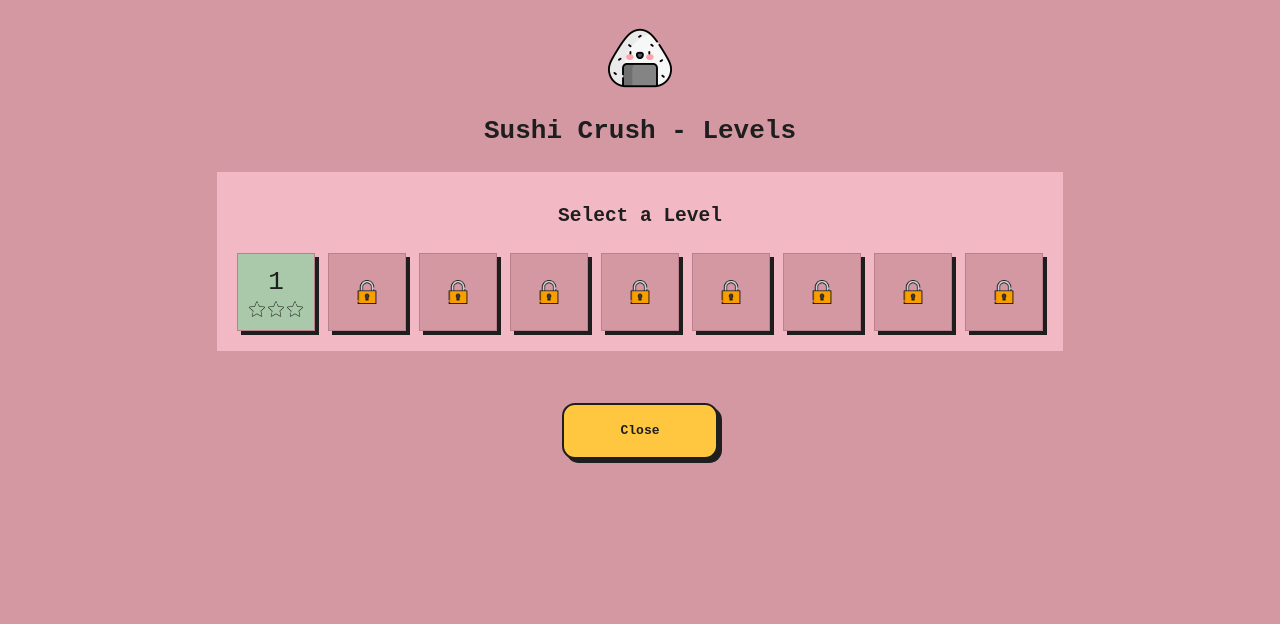
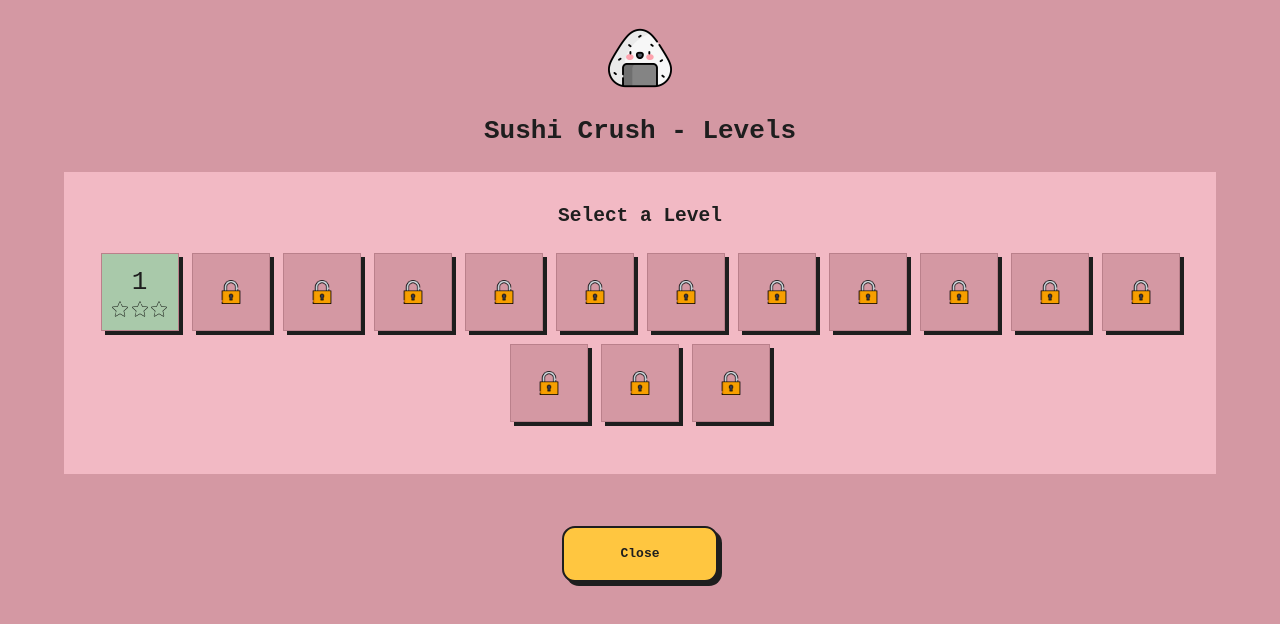
Before and after one commit to softwarenacho/sushi-crush, a Next.js app: page /levels in a window 1280 px wide. Shown: the top 624 px of the page. Built offline with nearby package versions, Linux system fonts and the light colour scheme.

Commit message:
next level function and revamped won

```diff
--- a/app/_components/Board.tsx
+++ b/app/_components/Board.tsx
@@ -27,10 +27,12 @@ const Board = ({
   size = 10,
   figures = ['onigiri', 'maki', 'nigiri', 'noodle', 'rice', 'temaki'],
   goal,
+  next,
 }: {
   close: () => void;
   size?: number;
   figures?: string[];
+  next?: () => void;
   goal?: {
     level: number;
     time?: number;
@@ -354,7 +356,6 @@ const Board = ({
     <div className={styles.game}>
       {goal && (
         <div className={styles.goals}>
-          <h2>Goals</h2>
           <div className={styles.scores}>
             <p>
               Score <b>{goal.score}</b> points to win
@@ -367,8 +368,20 @@ const Board = ({
                   width={16}
                   height={16}
                 />
+                <Image
+                  src='/icons/star-fill.png'
+                  alt='Star Full'
+                  width={16}
+                  height={16}
+                />
+                <Image
+                  src='/icons/star-fill.png'
+                  alt='Star Full'
+                  width={16}
+                  height={16}
+                />
               </span>
-              <b>{goal.stars[1].moves}</b> moves
+              <b>{goal.stars[3].moves}</b> moves
             </p>
             <p>
               <span className={styles.stars}>
@@ -395,26 +408,14 @@ const Board = ({
                   width={16}
                   height={16}
                 />
-                <Image
-                  src='/icons/star-fill.png'
-                  alt='Star Full'
-                  width={16}
-                  height={16}
-                />
-                <Image
-                  src='/icons/star-fill.png'
-                  alt='Star Full'
-                  width={16}
-                  height={16}
-                />
               </span>
-              <b>{goal.stars[3].moves}</b> moves
+              <b>{goal.stars[1].moves}</b> moves
             </p>
           </div>
         </div>
       )}
       <div
-        className={`${styles.board} ${gameOver ? styles.win : ''}`}
+        className={`${styles.board} ${gameOver ? styles.wi : ''}`}
         style={{
           gridTemplateColumns: `repeat(${size}, 3rem)`,
           gridTemplateRows: `repeat(${size}, 3rem)`,
@@ -513,8 +514,7 @@ const Board = ({
         ))}
       </div>
       {won && (
-        <>
-          <h2 className={styles.won}>Level {won.level} Completed!</h2>
+        <div className={styles.won}>
           <div className={styles.stars}>
             {[1, 2, 3].map((n) => {
               if (n <= won.stars) {
@@ -523,8 +523,8 @@ const Board = ({
                     key={`Level ${won.level} Star ${n}`}
                     src='/icons/star-fill.png'
                     alt='Star Full'
-                    width={16}
-                    height={16}
+                    width={32}
+                    height={32}
                   />
                 );
               } else {
@@ -533,14 +533,24 @@ const Board = ({
                     key={`Level ${won.level} Star ${n}`}
                     src='/icons/star-empty.png'
                     alt='Star Empty'
-                    width={16}
-                    height={16}
+                    width={32}
+                    height={32}
                   />
                 );
               }
             })}
           </div>
-        </>
+          <h2>Level {won.level} Completed!</h2>
+          {/* Add win class for super cool effect */}
+          <div className={styles.win}>
+            <button
+              className={`${styles.generate} ${styles.next}`}
+              onClick={() => next && next()}
+            >
+              Next Level
+            </button>
+          </div>
+        </div>
       )}
       {score > 0 && (
         <div className={styles.score}>
--- a/app/_components/LevelSelector.tsx
+++ b/app/_components/LevelSelector.tsx
@@ -12,7 +12,6 @@ export interface Star {
 
 export interface Level {
   level: number;
-  stars: number;
   figures?: string[];
   size: number;
   goal?: {
--- a/app/_styles/Board.module.scss
+++ b/app/_styles/Board.module.scss
@@ -10,9 +10,6 @@
 .scores {
   @include flex-center;
   flex-direction: column;
-  h2 {
-    margin-bottom: 1rem;
-  }
   p {
     @include flex-center;
   }
@@ -57,11 +54,10 @@
 }
 
 .cell {
+  @include flex-center;
   width: $cell-size;
   height: $cell-size;
-  @include flex-center;
   border: 1px dashed $pink-5;
-  font-size: 20px;
   cursor: pointer;
   background-color: $white;
   @include transition(all);
@@ -101,12 +97,29 @@
 }
 
 .won {
-  margin-top: 3rem;
-  margin-bottom: 2rem;
-  text-align: center;
-  color: transparent;
-  transition: color;
-  animation: text-glow 2s ease-in-out infinite;
+  @include flex-center;
+  flex-direction: column;
+  margin-top: 1rem;
+  margin-bottom: 1rem;
+  h2 {
+    text-align: center;
+    color: transparent;
+    transition: color;
+    animation: text-glow 2s ease-in-out infinite;
+    margin-top: 1rem;
+  }
+  .stars {
+    gap: 0.5rem;
+    img {
+      animation: shake 5s ease infinite;
+    }
+  }
+  .next {
+    background-color: $green;
+    &:hover {
+      background-color: $blue;
+    }
+  }
 }
 
 .win {
--- a/app/_styles/Infinite.module.scss
+++ b/app/_styles/Infinite.module.scss
@@ -6,6 +6,5 @@
   flex-direction: column;
   padding: 2rem;
   gap: 2rem;
-  height: 100vh;
-  overflow: scroll;
+  @include layout;
 }
--- a/app/_styles/LevelSelector.module.scss
+++ b/app/_styles/LevelSelector.module.scss
@@ -4,6 +4,7 @@
   padding: 20px;
   background-color: $pink-5;
   max-width: 90vw;
+  padding-bottom: 4rem;
   h2 {
     text-align: center;
     margin-top: 1rem;
--- a/app/_styles/Levels.module.scss
+++ b/app/_styles/Levels.module.scss
@@ -6,8 +6,7 @@
   flex-direction: column;
   padding: 2rem;
   gap: 2rem;
-  height: 100vh;
-  overflow: scroll;
+  @include layout;
 }
 
 .button {
--- a/app/_styles/_variables.scss
+++ b/app/_styles/_variables.scss
@@ -9,10 +9,16 @@ $pink-5: #f2b9c4;
 $red: #ff4775;
 $yellow: #ffc640;
 $white: white;
-$cell-size: 40px;
 $transition-duration: 0.5s;
 $bg: rgba(0, 0, 0, 0.7);
 $cell-size: 3rem;
+
+@mixin layout {
+  height: 100vh;
+  overflow: scroll;
+  width: 100vw;
+  overflow-x: hidden;
+}
 
 @mixin flex-center {
   display: flex;
--- a/app/levels/page.tsx
+++ b/app/levels/page.tsx
@@ -17,7 +17,6 @@ const Levels = () => {
   const levels = [
     {
       level: 1,
-      stars: 0,
       figures: firstLevelsFigures,
       size: 5,
       goal: {
@@ -32,9 +31,8 @@ const Levels = () => {
     },
     {
       level: 2,
-      stars: 0,
       figures: firstLevelsFigures,
-      size: 6,
+      size: 5,
       goal: {
         level: 2,
         score: 50,
@@ -47,9 +45,8 @@ const Levels = () => {
     },
     {
       level: 3,
-      stars: 0,
       figures: firstLevelsFigures,
-      size: 6,
+      size: 5,
       goal: {
         level: 3,
         score: 75,
@@ -62,9 +59,8 @@ const Levels = () => {
     },
     {
       level: 4,
-      stars: 0,
       figures: secondLevelsFigures,
-      size: 8,
+      size: 5,
       goal: {
         level: 4,
         score: 50,
@@ -77,9 +73,8 @@ const Levels = () => {
     },
     {
       level: 5,
-      stars: 0,
       figures: secondLevelsFigures,
-      size: 8,
+      size: 6,
       goal: {
         level: 5,
         score: 100,
@@ -92,9 +87,8 @@ const Levels = () => {
     },
     {
       level: 6,
-      stars: 0,
       figures: secondLevelsFigures,
-      size: 8,
+      size: 6,
       goal: {
         level: 6,
         score: 150,
@@ -107,9 +101,8 @@ const Levels = () => {
     },
     {
       level: 7,
-      stars: 0,
-      figures: thirdLevelsFigures,
-      size: 10,
+      figures: secondLevelsFigures,
+      size: 6,
       goal: {
         level: 7,
         score: 100,
@@ -122,31 +115,113 @@ const Levels = () => {
     },
     {
       level: 8,
-      stars: 0,
-      figures: thirdLevelsFigures,
-      size: 10,
+      figures: secondLevelsFigures,
+      size: 7,
       goal: {
         level: 8,
-        score: 150,
+        score: 120,
         stars: {
           1: { moves: 50 },
-          2: { moves: 30 },
-          3: { moves: 20 },
+          2: { moves: 40 },
+          3: { moves: 30 },
         },
       },
     },
     {
       level: 9,
-      stars: 0,
-      figures: thirdLevelsFigures,
-      size: 12,
+      figures: secondLevelsFigures,
+      size: 7,
       goal: {
         level: 9,
+        score: 150,
+        stars: {
+          1: { moves: 80 },
+          2: { moves: 55 },
+          3: { moves: 45 },
+        },
+      },
+    },
+    {
+      level: 10,
+      figures: thirdLevelsFigures,
+      size: 8,
+      goal: {
+        level: 10,
+        score: 175,
+        stars: {
+          1: { moves: 80 },
+          2: { moves: 60 },
+          3: { moves: 45 },
+        },
+      },
+    },
+    {
+      level: 11,
+      figures: thirdLevelsFigures,
+      size: 8,
+      goal: {
+        level: 11,
         score: 200,
         stars: {
           1: { moves: 80 },
+          2: { moves: 60 },
+          3: { moves: 45 },
+        },
+      },
+    },
+    {
+      level: 12,
+      figures: thirdLevelsFigures,
+      size: 8,
+      goal: {
+        level: 12,
+        score: 200,
+        stars: {
+          1: { moves: 60 },
           2: { moves: 50 },
-          3: { moves: 35 },
+          3: { moves: 40 },
+        },
+      },
+    },
+    {
+      level: 13,
+      figures: thirdLevelsFigures,
+      size: 9,
+      goal: {
+        level: 13,
+        score: 200,
+        stars: {
+          1: { moves: 80 },
+          2: { moves: 65 },
+          3: { moves: 50 },
+        },
+      },
+    },
+    {
+      level: 14,
+      figures: thirdLevelsFigures,
+      size: 10,
+      goal: {
+        level: 14,
+        score: 200,
+        stars: {
+          1: { moves: 80 },
+          2: { moves: 55 },
+          3: { moves: 50 },
+        },
+      },
+    },
+    {
+      level: 15,
+      figures: thirdLevelsFigures,
+      size: 10,
+      goal: {
+        level: 15,
+        score: 250,
+        stars: {
+          1: { moves: 90 },
+          2: { moves: 65 },
+          3: { moves: 50 },
         },
       },
     },
@@ -170,12 +245,19 @@ const Levels = () => {
         </>
       )}
       {!!selectedLevel && (
+        <div key={selectedLevel}>
           <Board
             close={() => setLevel(0)}
+            next={() =>
+              selectedLevel + 1 <= levels.length
+                ? setLevel(selectedLevel + 1)
+                : alert('Thanks for playing. More levels in process...')
+            }
             size={levels[selectedLevel - 1].size}
             figures={levels[selectedLevel - 1].figures}
             goal={levels[selectedLevel - 1].goal}
           />
+        </div>
       )}
     </main>
   );
```
Lines whose indentation alone changed are shown as unchanged.
